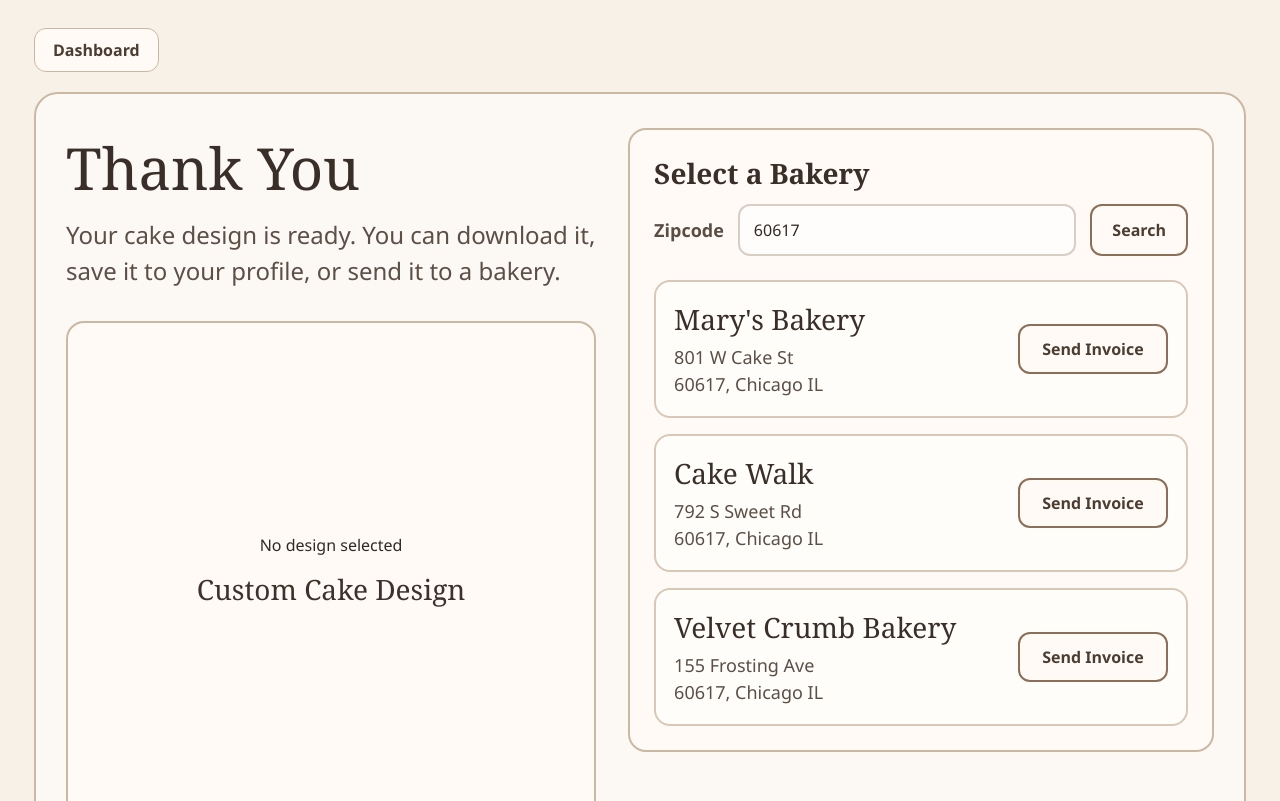
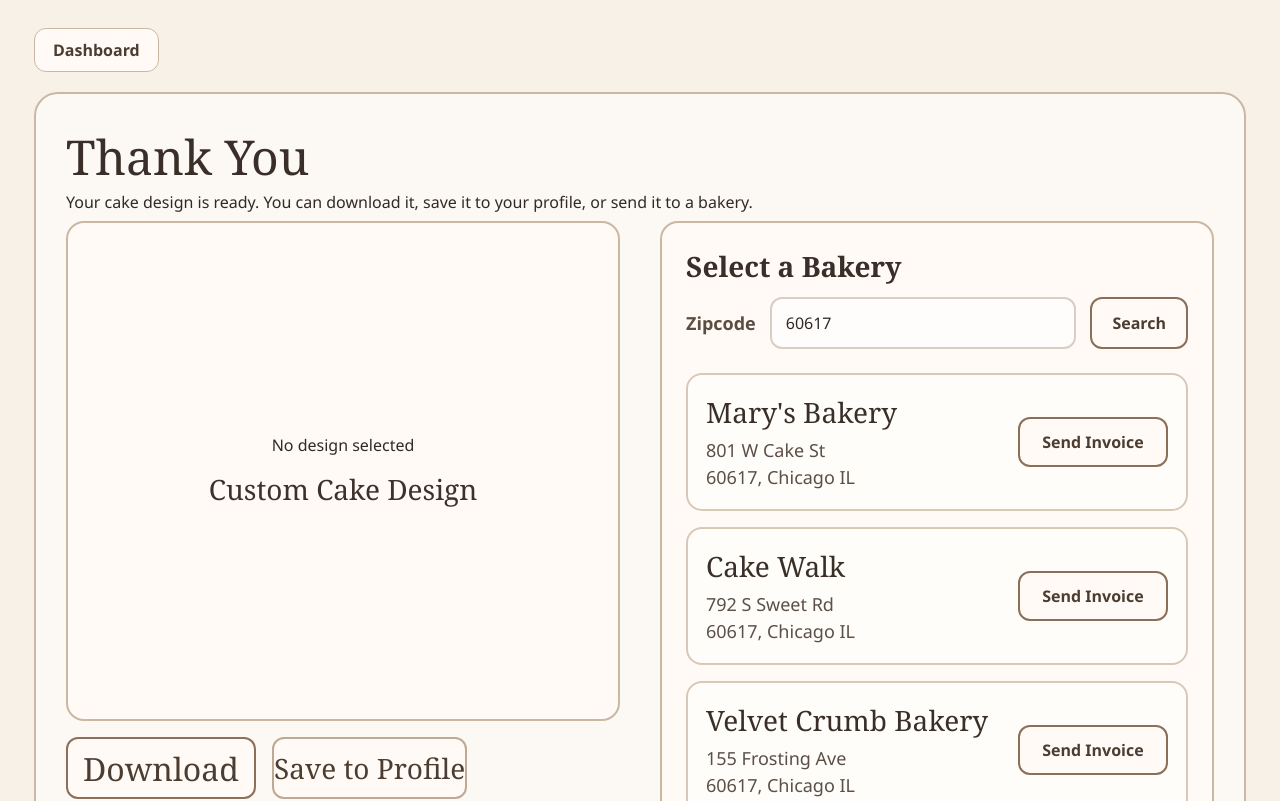
Before and after one commit to alexajimenez24/CakeTalk, a React (Create React App) app: page /thank-you in a window 1280 px wide. Shown: the top 801 px of the page. Built offline with nearby package versions, Linux system fonts and the light colour scheme; sample sign-in values are in the browser's storage.

Commit message:
Reformat Thank You to remove need to scroll

```diff
--- a/src/pages/ThankYouPage.js
+++ b/src/pages/ThankYouPage.js
@@ -237,15 +237,15 @@
       </div>
 
       <div className="thank-you-card">
+        <div className="thank-you-header">
+          <h1 className ="thank-you-title">Thank You</h1>
+          <p clasName="thank-you-subtitle">
+            Your cake design is ready. You can download it, save it to your profile, or send it to a bakery.
+          </p>
+        </div>
+
         <div className="thank-you-layout">
           <div className="thank-you-left">
-            <div className="thank-you-header">
-              <h1 className="thank-you-title">Thank You</h1>
-              <p className="thank-you-subtitle">
-                Your cake design is ready. You can download it, save it to your
-                profile, or send it to a bakery.
-              </p>
-            </div>
 
             <div className="thank-you-preview-card">
               {(() => {
--- a/src/styles.css
+++ b/src/styles.css
@@ -2044,7 +2044,7 @@
   .thank-you-card {
     max-width: 1280px;
     margin: 0 auto;
-    padding: 34px 30px 38px;
+    padding: 30px 30px 38px;
     background: #fcf8f3;
     border: 2px solid #cbb8a3;
     border-radius: 24px;
@@ -2052,8 +2052,8 @@
 
   .thank-you-layout {
     display: grid;
-    grid-template-columns: 0.95fr 1.05fr;
-    gap: 32px;
+    grid-template-columns: 1fr 1fr;
+    gap: 40px;
     align-items: start;
   }
 
@@ -2061,7 +2061,7 @@
   .thank-you-right {
     display: flex;
     flex-direction: column;
-    gap: 24px;
+    gap: 16px;
   }
 
   .thank-you-header {
@@ -2070,17 +2070,16 @@
 
   .thank-you-title {
     font-family: Georgia, "Times New Roman", serif;
-    font-size: 58px;
+    font-size: 48px;
     font-weight: 500;
     color: #392f28;
-    margin-bottom: 10px;
+    margin-bottom: 2px;
   }
 
   .thank-you-subtitle {
-    font-size: 24px;
+    font-size: 30px;
     color: #5b4f46;
     line-height: 1.5;
-    max-width: 560px;
   }
 
   .thank-you-preview-card,
@@ -2097,12 +2096,13 @@
     align-items: center;
     justify-content: center;
     min-height: 500px;
+    max-height: 600px;
   }
 
   .thank-you-preview {
     width: 100%;
     max-width: 360px;
-    height: 360px;
+    height: 320px;
     margin: 0 auto;
   }
 
```
